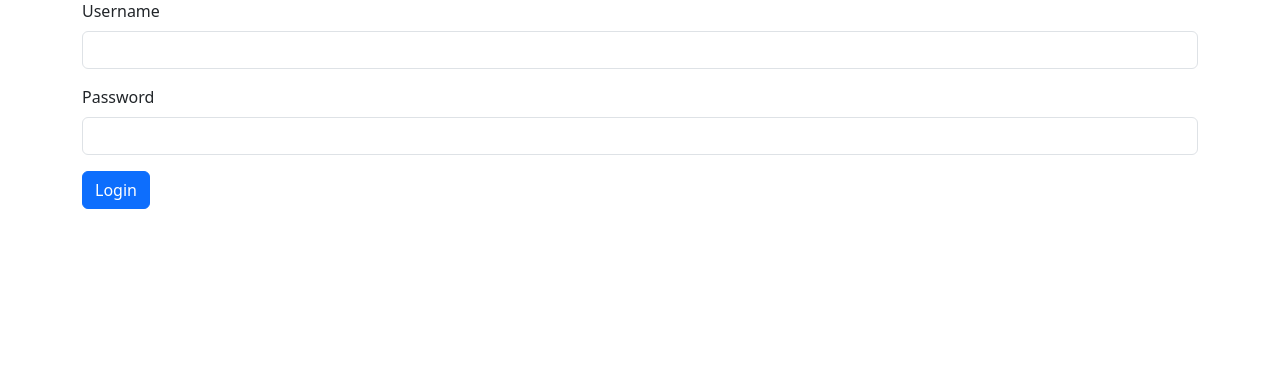
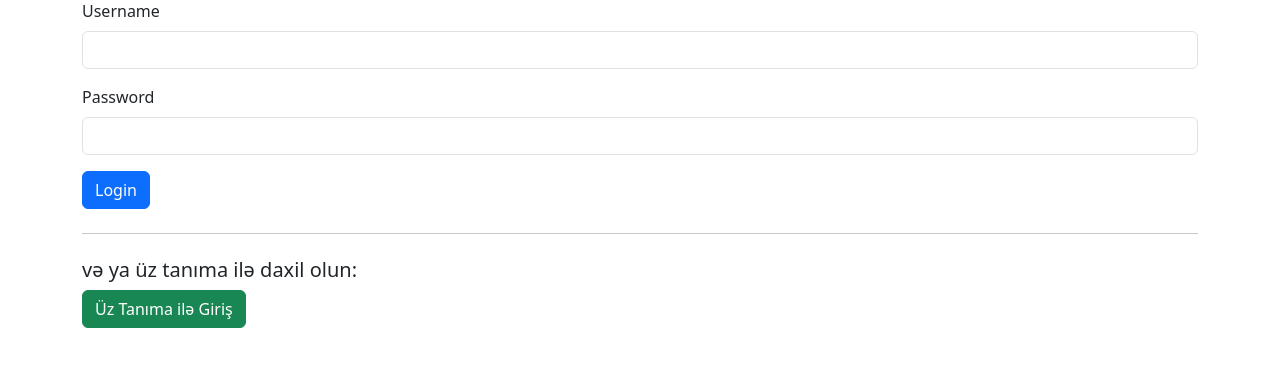
Before and after one commit to AdiltTeam/bonus, a Flask app: page / in a window 1280 px wide. Shown: the part 167-534 px from the top of the page. Run offline with Flask 3, Linux system fonts and the light colour scheme; some libraries are stand-ins or nearby versions.

Commit message:
Update index.html

```diff
--- a/templates/index.html
+++ b/templates/index.html
@@ -3,6 +3,7 @@
 {% block content %}
     <h2 class="mb-4">Login Panel</h2>
 
+    <!-- Klassik login formu -->
     <form method="POST">
         {{ form.hidden_tag() }}
 
@@ -18,4 +19,51 @@
 
         <button type="submit" class="btn btn-primary">Login</button>
     </form>
+
+    <hr class="my-4">
+
+    <!-- Üz tanıma ilə giriş -->
+    <h5>və ya üz tanıma ilə daxil olun:</h5>
+    <button id="faceLoginBtn" class="btn btn-success">Üz Tanıma ilə Giriş</button>
+
+    <video id="video" width="320" height="240" autoplay style="display: none;" class="mt-3"></video>
 {% endblock %}
+
+{% block scripts %}
+<script>
+    const faceLoginBtn = document.getElementById('faceLoginBtn');
+    const video = document.getElementById('video');
+
+    faceLoginBtn.addEventListener('click', async () => {
+        video.style.display = 'block';
+        const stream = await navigator.mediaDevices.getUserMedia({ video: true });
+        video.srcObject = stream;
+
+        const canvas = document.createElement('canvas');
+        canvas.width = 320;
+        canvas.height = 240;
+
+        // 2 saniyə sonra şəkil çək
+        setTimeout(async () => {
+            const context = canvas.getContext('2d');
+            context.drawImage(video, 0, 0, canvas.width, canvas.height);
+            stream.getTracks().forEach(track => track.stop()); // kameranı bağla
+
+            const imageData = canvas.toDataURL('image/jpeg');
+
+            const response = await fetch('/face_login', {
+                method: 'POST',
+                headers: { 'Content-Type': 'application/json' },
+                body: JSON.stringify({ image: imageData })
+            });
+
+            const result = await response.json();
+            if (result.success) {
+                window.location.href = "/dashboard";
+            } else {
+                alert("Üz tanıma ilə giriş uğursuz oldu!");
+            }
+        }, 2000);
+    });
+</script>
+{% endblock %}
```
